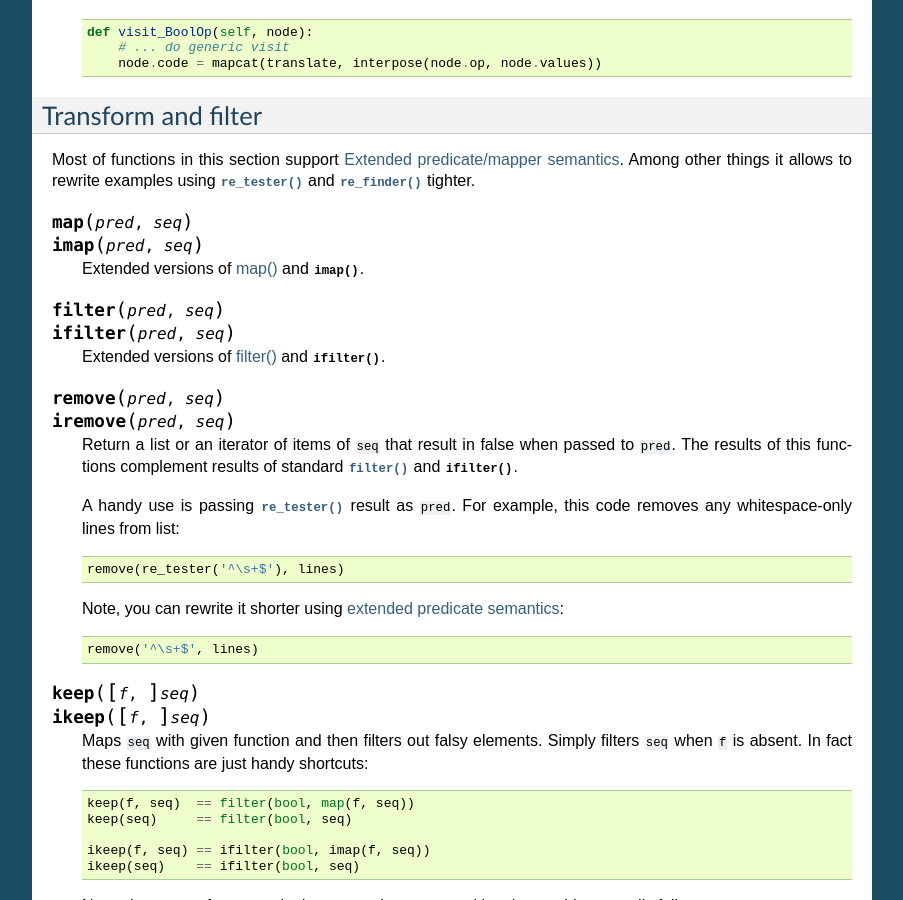
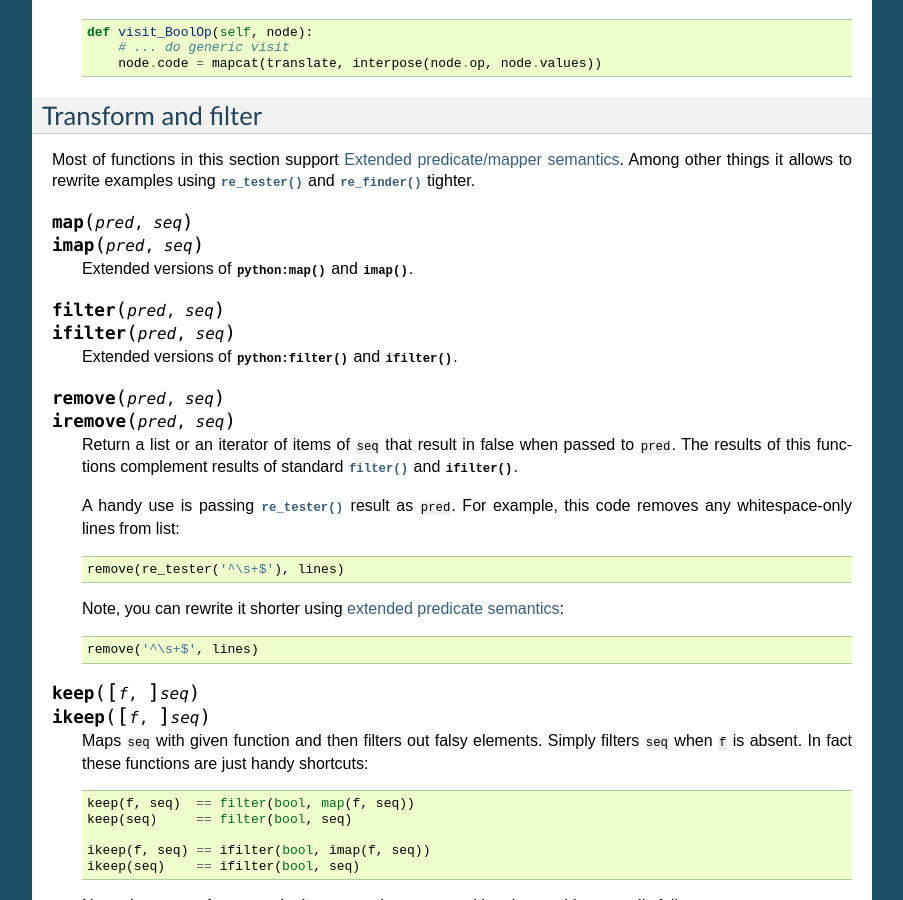
Before and after one commit to Jamaal224/funcy, a Sphinx documentation site: the page built from docs/seqs.rst, in a window 1280 px wide and 900 px high, scrolled down 3497 px. Shown: the whole window, without its empty margins (198-1101 px from the left). Built offline with Sphinx 7.4.7, drawn with Linux system fonts in a browser that asks for light colours; pages that are not in the unit, such as notebooks, are missing from menus.

Commit message:
Better references to built-in map() and filter() in docs

```diff
--- a/docs/seqs.rst
+++ b/docs/seqs.rst
@@ -222,13 +222,13 @@ Most of functions in this section support :ref:`extended_fns`. Among other thing
 .. function:: map(pred, seq)
               imap(pred, seq)
 
-    Extended versions of `map() <http://docs.python.org/2/library/functions.html#map>`_ and :func:`~itertools.imap`.
+    Extended versions of :func:`python:map` and :func:`~itertools.imap`.
 
 
 .. function:: filter(pred, seq)
               ifilter(pred, seq)
 
-    Extended versions of `filter() <http://docs.python.org/2/library/functions.html#filter>`_ and :func:`~itertools.ifilter`.
+    Extended versions of :func:`python:filter` and :func:`~itertools.ifilter`.
 
 
 .. function:: remove(pred, seq)
```
